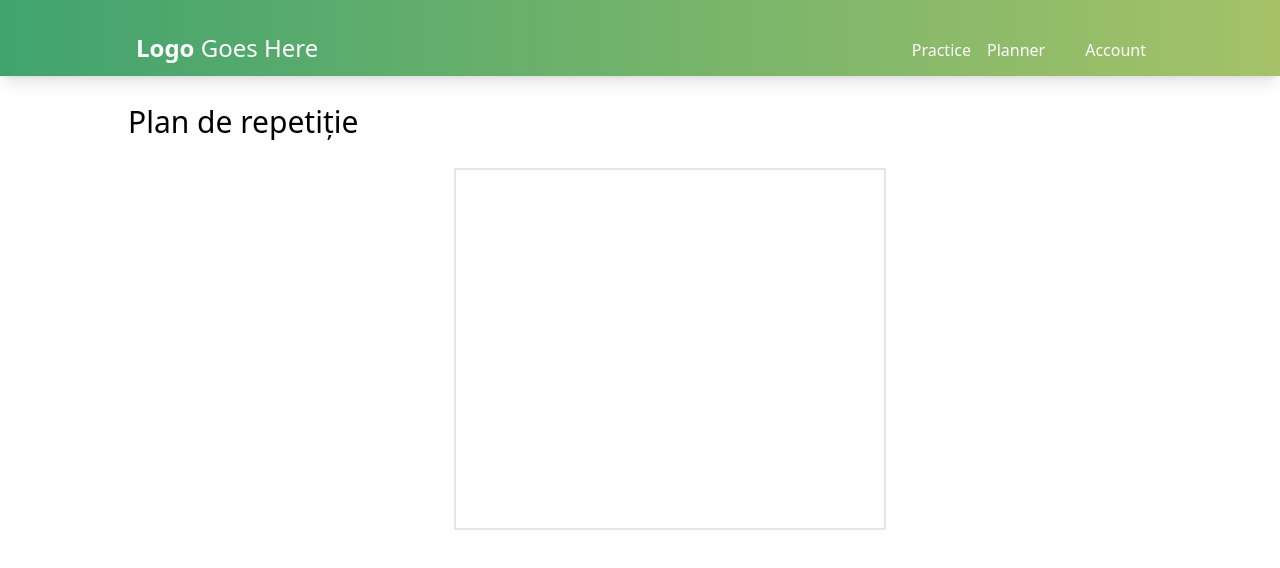
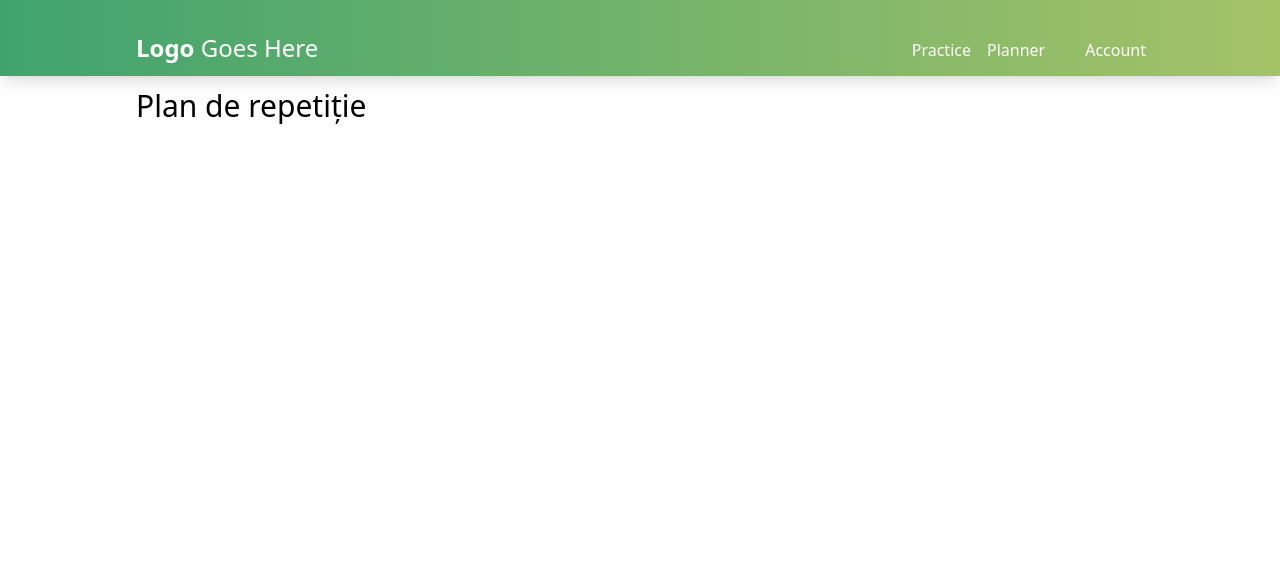
Before and after one commit to ratasorin/unihack, a React (Vite) app in the folder client/: page /planner in a window 1280 px wide. Shown: the top 568 px of the page. Built offline with nearby package versions, Linux system fonts and the light colour scheme; some icons are missing.

Commit message:
Removed recharts package

```diff
--- a/client/package.json
+++ b/client/package.json
@@ -15,7 +15,6 @@
     "react": "^18.2.0",
     "react-dom": "^18.2.0",
     "react-router-dom": "^6.4.3",
-    "recharts": "^2.1.16",
     "tailwindcss": "^3.2.4"
   },
   "devDependencies": {
--- a/client/src/pages/PlannerPage.jsx
+++ b/client/src/pages/PlannerPage.jsx
@@ -1,21 +1,18 @@
 /**************************
  * IMPORTS
  ***************************/
-import { LineChart, Label, CartesianGrid, XAxis, YAxis } from 'recharts';
 
 
 /**************************
  * CONFIG
  ***************************/
+
+
+
 const PlannerPage = () => {
   return (
     <>
-      <h1 className='text-3xl mt-6 border-0 border-b-1 border-dotted border-gray-400'>Plan de repetiție</h1>
-      <LineChart width={500} height={400} className="mx-auto my-6">
-        <CartesianGrid stroke="#ccc" />
-        <XAxis />
-        <YAxis />
-      </LineChart>
+      <h1 className='text-3xl p-2 border-0 border-b-1 border-dotted border-gray-400'>Plan de repetiție</h1>
     </>
   )
 };
```
Also changed, not shown: 1 other file (tests, documents, lock files or other folders).
